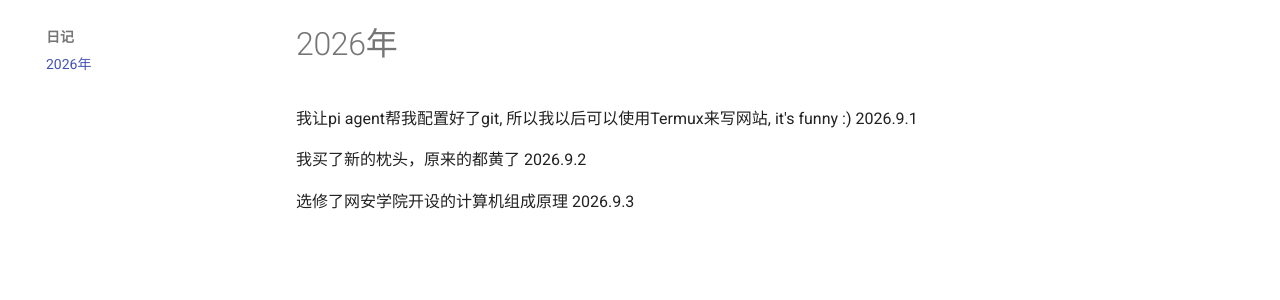
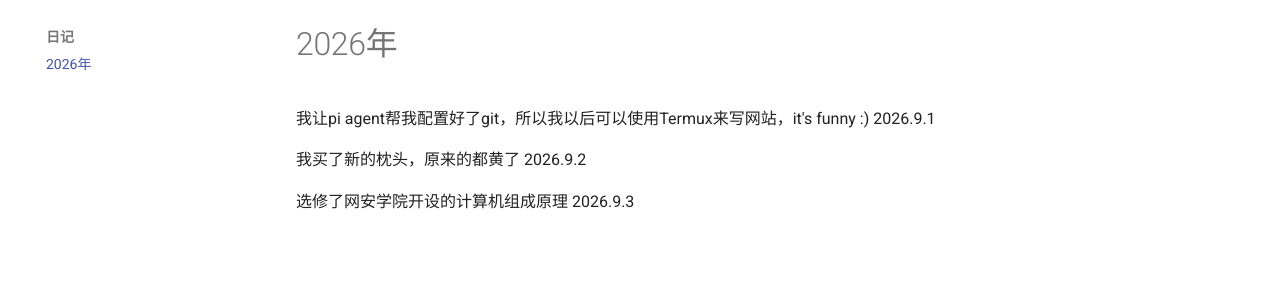
Before and after one commit to Hujiko02/Hujiko02.github.io, an MkDocs documentation site: the page built from docs/diary/2026.md, in a window 1280 px wide. Shown: the part 122-422 px from the top of the page. Built offline with MkDocs 1.6.1 and Material for MkDocs 9.7.7, drawn with Linux system fonts in a browser that asks for light colours.

Commit message:
Auto update 2026-09-03 12:15:22

```diff
--- a/docs/diary/2026.md
+++ b/docs/diary/2026.md
@@ -1,4 +1,4 @@
-我让pi agent帮我配置好了git, 所以我以后可以使用Termux来写网站, it's funny :)  2026.9.1
+我让pi agent帮我配置好了git，所以我以后可以使用Termux来写网站，it's funny :)  2026.9.1
 
 我买了新的枕头，原来的都黄了 2026.9.2
 
```
